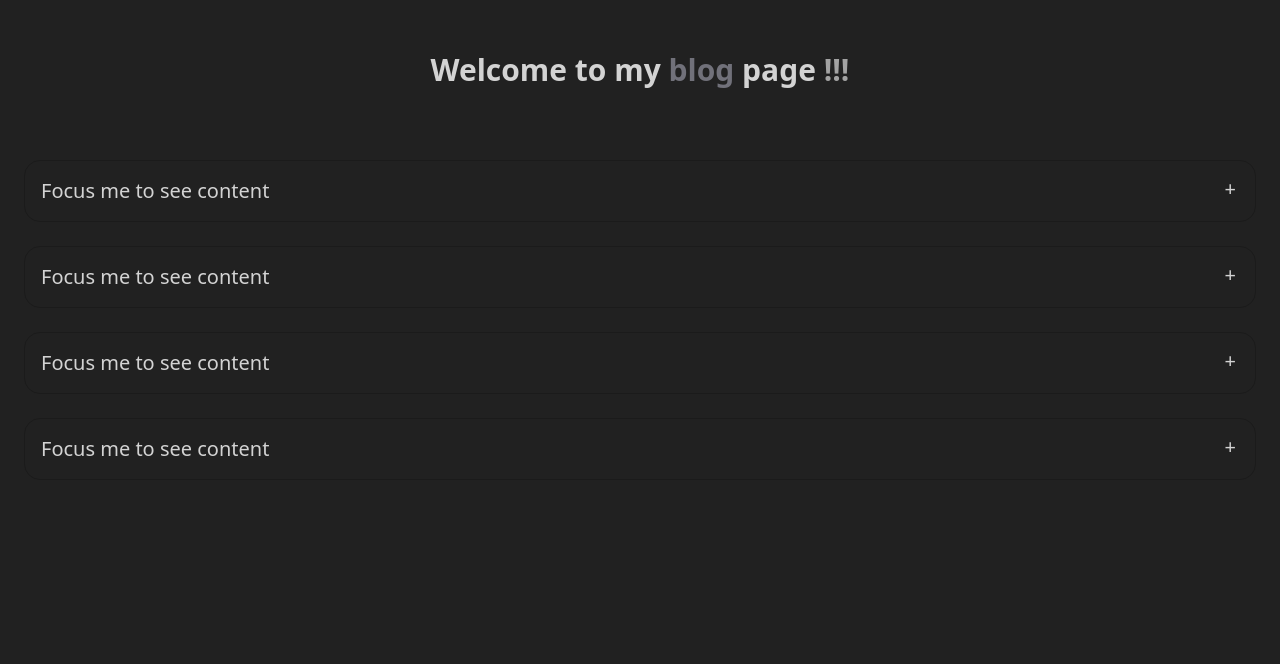
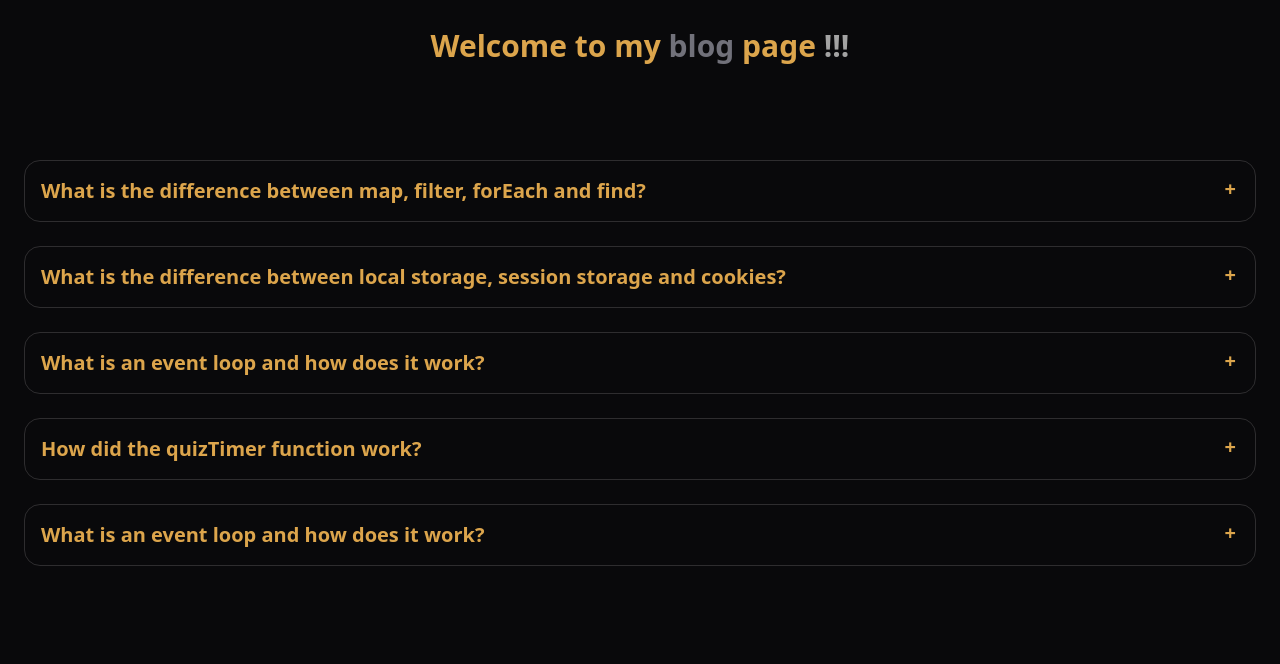
Before and after one commit to mahmud3301/quiz-hero, a plain HTML site: page blog.html in a window 1280 px wide. Drawn offline with nearby package versions, Linux system fonts and the light colour scheme.

Commit message:
blog done

```diff
--- a/blog.html
+++ b/blog.html
@@ -1,5 +1,5 @@
 <!DOCTYPE html>
-<html lang="en" data-theme="halloween">
+<html lang="en" data-theme="luxury">
 
 <head>
     <meta charset="UTF-8">
@@ -11,42 +11,66 @@
 </head>
 
 <body>
+    <h1 class="text-3xl text-center mt-7 font-bold">Welcome to my <span class="text-zinc-500">blog</span> page <span
+            class="text-neutral-400">!!!</span></h1>
+    <br><br><br>
     <section class="justify-between p-6">
-        <h1 class="text-3xl text-center mt-7 font-bold">Welcome to my <span class="text-zinc-500">blog</span> page <span
-                class="text-neutral-400">!!!</span></h1>
-        <br><br><br>
         <div tabindex="0" class="collapse collapse-plus border border-base-300 bg-base-100 rounded-box">
-            <div class="collapse-title text-xl font-medium">
-                Focus me to see content
+            <div class="collapse-title text-xl font-bold">
+                What is the difference between map, filter, forEach and find?
             </div>
             <div class="collapse-content">
-                <p>tabindex="0" attribute is necessary to make the div focusable</p>
+                <p class="font-medium">map is used to transform elements, filter is used to select elements, forEach is
+                    used to iterate over elements and execute a function, and find is used to find a specific element.
+                </p>
             </div>
         </div><br>
         <div tabindex="0" class="collapse collapse-plus border border-base-300 bg-base-100 rounded-box">
-            <div class="collapse-title text-xl font-medium">
-                Focus me to see content
+            <div class="collapse-title text-xl font-bold">
+                What is the difference between local storage, session storage and cookies?
             </div>
             <div class="collapse-content">
-                <p>tabindex="0" attribute is necessary to make the div focusable</p>
+                <p class="font-medium">localStorage and sessionStorage are similar, but differ in their scope of data
+                    storage and data accessibility. Cookies have a shorter lifespan and smaller data storage limit, but
+                    can be accessed by server-side code and restricted to certain paths or subdomains. Each one has its
+                    own use cases and benefits depending on the specific requirements of the application.</p>
             </div>
         </div><br>
         <div tabindex="0" class="collapse collapse-plus border border-base-300 bg-base-100 rounded-box">
-            <div class="collapse-title text-xl font-medium">
-                Focus me to see content
+            <div class="collapse-title text-xl font-bold">
+                What is an event loop and how does it work?
             </div>
             <div class="collapse-content">
-                <p>tabindex="0" attribute is necessary to make the div focusable</p>
+                <p class="font-medium">The event loop is a mechanism that enables asynchronous and non-blocking
+                    processing of code. <br><br>
+                    The event loop works by continuously checking two queues: the call stack and the message queue. The
+                    call stack is a data structure that stores a list of function calls that are currently being
+                    executed. When a function is called, it is added to the call stack, and when it returns, it is
+                    removed from the stack</p>
             </div>
         </div><br>
         <div tabindex="0" class="collapse collapse-plus border border-base-300 bg-base-100 rounded-box">
-            <div class="collapse-title text-xl font-medium">
-                Focus me to see content
+            <div class="collapse-title text-xl font-bold">
+                How did the quizTimer function work?
             </div>
             <div class="collapse-content">
-                <p>tabindex="0" attribute is necessary to make the div focusable</p>
+                <p class="font-medium">This function implements a timer for a quiz, and updates the displayed time every
+                    second while also changing the color of the displayed time after 60 seconds</p>
             </div>
-        </div>
+        </div><br>
+        <div tabindex="0" class="collapse collapse-plus border border-base-300 bg-base-100 rounded-box">
+            <div class="collapse-title text-xl font-bold">
+                What is an event loop and how does it work?
+            </div>
+            <div class="collapse-content">
+                <p class="font-medium">The chooseQuiz() function takes an index and a given answer as parameters and
+                    updates an array called answers with a new object that contains the quiz data and the given answer
+                    for that quiz. If an object with the same ID as the quiz being answered already exists in the
+                    answers array, the function updates the answer for that object. If no such object exists, it adds a
+                    new object to the answers array. Finally, the displayAnswers() function is called to update the user
+                    interface with the updated answers array.</p>
+            </div>
+        </div><br>
     </section>
 </body>
 
```
